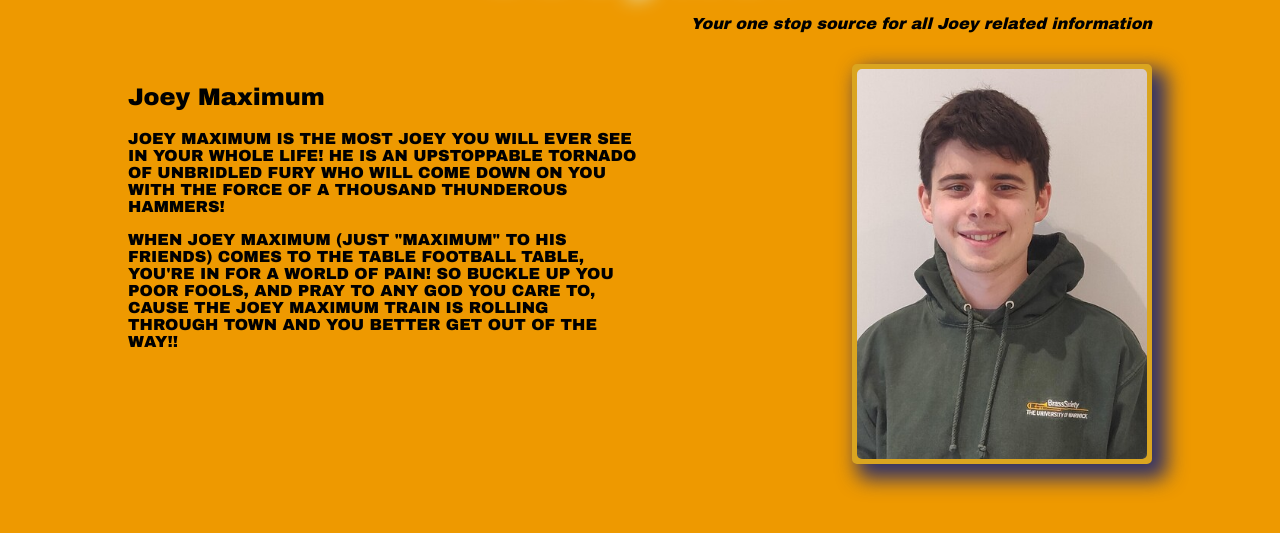
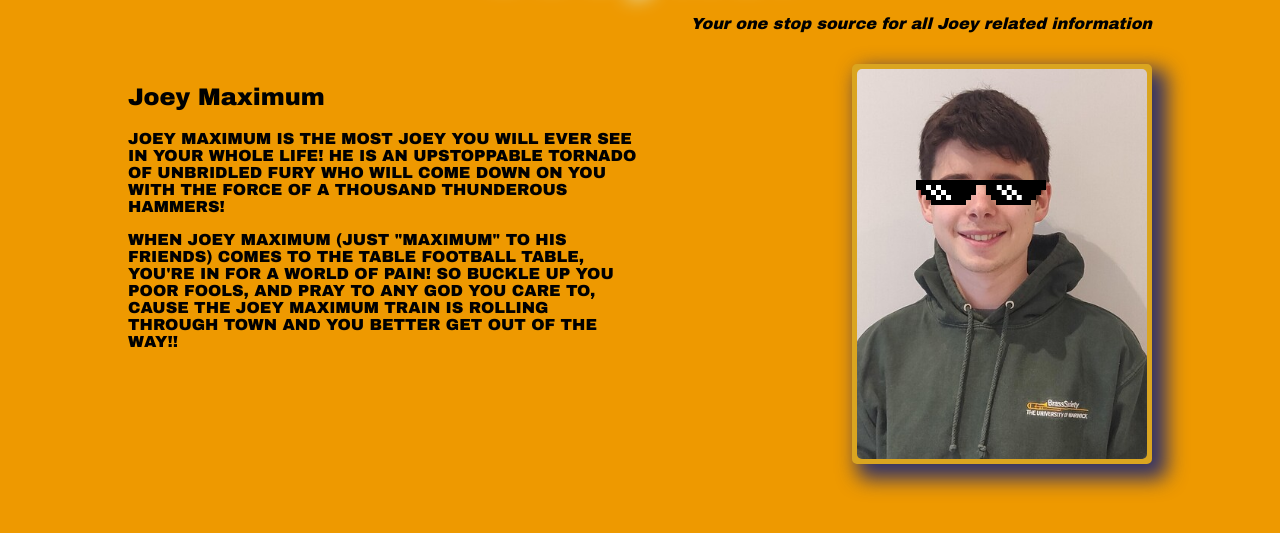
Before and after one commit to Stuart-Knowles-SW/Stuart-Knowles-SW.github.io, a website: page index.html in a window 1280 px wide. Both pictures are taken after a click on the button "Maximum". Shown: the part 147-680 px from the top of the page. Drawn offline with Linux system fonts and the light colour scheme.

Commit message:
Sunglasses and bug fixes

```diff
--- a/index.html
+++ b/index.html
@@ -27,7 +27,8 @@
             <script type="text/javascript" src="scripts/contentManager.js"></script>
         </div>
         <div class="image">
-            <img src="images/joeyGold.png" alt="The King"/>
+            <img src="images/joeyGold.png" class="portrait" alt="The King"/>
+            <img id="sunglasses" src="images/sunglasses.png" class="deal-with-it" alt=""/>
         </div>
     </section>
 </body>
--- a/scripts/contentManager.js
+++ b/scripts/contentManager.js
@@ -1,4 +1,4 @@
-async function contentManager(contentId) {
+async function changeStyle(contentId) {
     document.body.classList.remove(...document.body.classList)
     document.body.classList.add(contentId)
     const contentDiv = document.getElementById("mainContent")
@@ -12,11 +12,36 @@ async function contentManager(contentId) {
             newPara.appendChild(document.createTextNode(str))
             newContent.push(newPara)
         }
-        )
+    )
     while(contentDiv.childNodes.length >= 1) {
         contentDiv.removeChild(contentDiv.firstChild);
     }
     contentDiv.append(newHeader, ...newContent)
 }
 
+async function minmax(contentId) {
+    const sunglasses = document.getElementById("sunglasses")
+    if (contentId === "maximum") {
+        const angle = Math.random() * 2 * Math.PI
+        const radius = 400;
+        const deltaX = `${radius * Math.cos(angle)}px`
+        const deltaY = `${radius * Math.sin(angle)}px`
+        document.documentElement.style.cursor = "url(\"../images/lightning-cursor2.png\") 10 10, auto"
+        sunglasses.style.width = "130px"
+        sunglasses.animate([
+            {transform: `translateX(${deltaX}) translateY(${deltaY})`},
+            {transform: "translateX(0) translateY(0)"}
+        ],
+            {duration: 1500, easing: "linear"})
+    } else {
+        document.documentElement.style.cursor = ""
+        sunglasses.style.width = "0"
+    }
+}
+
+async function contentManager(contentId) {
+    await changeStyle(contentId)
+    await minmax(contentId)
+}
+
 contentManager("default")
--- a/styles/index.scss
+++ b/styles/index.scss
@@ -1,7 +1,17 @@
+html {
+    margin: 0;
+    height: 100%
+}
+
 body {
     margin: 5px 10%;
     display: flex;
     flex-direction: column;
+    overflow-x: hidden;
+
+    button {
+        cursor: pointer;
+    }
 }
 
 .default {
@@ -28,10 +38,10 @@ body {
     color: black;
     font-family: "Arial Black", serif;
     font-weight: bolder;
-    cursor: url("../images/lightning-cursor.png"), auto;
 
     button {
         border-color: black;
+        cursor: url("../images/lightning-cursor2.png") 10 10, auto;
 
         &:hover {
             background-color: red;
@@ -71,6 +81,7 @@ header {
     }
 
     .image {
+        position: relative;
         flex: 50%;
         margin-left: auto;
         box-sizing: border-box;
@@ -81,7 +92,7 @@ header {
         max-height: 400px;
         box-shadow: 10px 10px 20px 5px #336;
 
-        img {
+        .portrait {
             border-radius: 5px;
             height: 100%;
             width: 100%;
@@ -106,6 +117,12 @@ header {
         max-width: 120px;
         border-width: 3px;
         padding: 4px 9px;
-        cursor: pointer;
     }
 }
+
+.deal-with-it {
+    width: 0;
+    position: absolute;
+    left: 20.5%;
+    top: 28.5%;
+}
```
Also changed, not shown: images/lightning-cursor.png (deleted), images/lightning-cursor2.png (added), images/sunglasses.png (added), styles/index.css, 2 other files.
